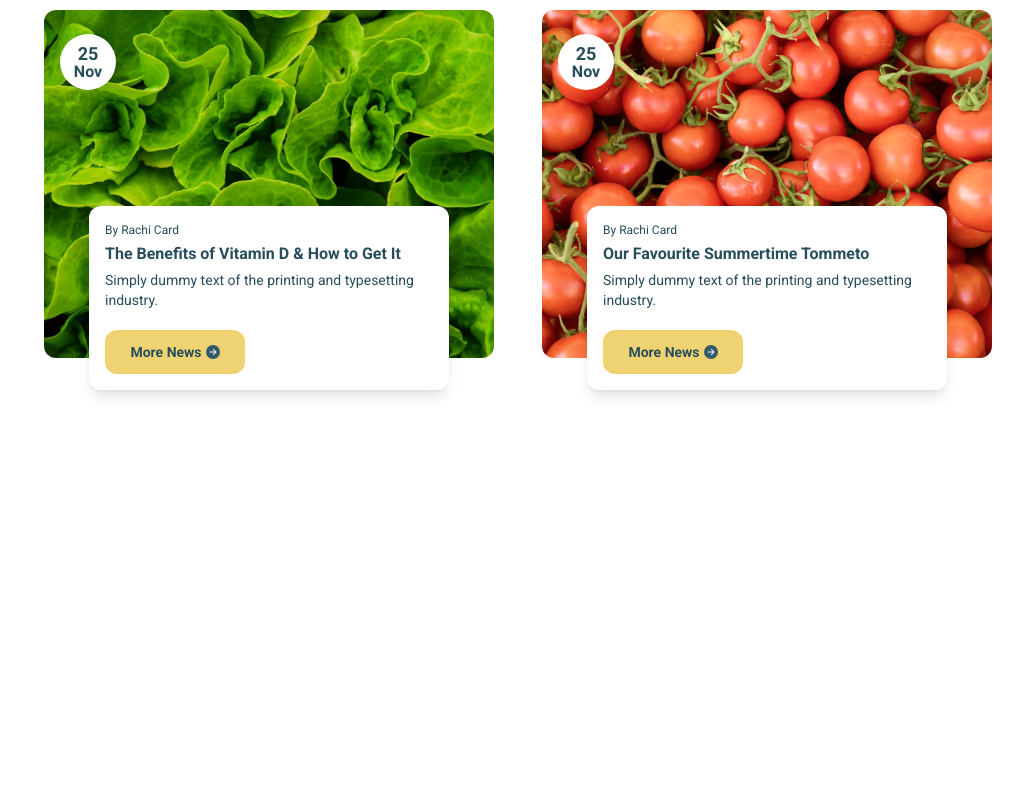
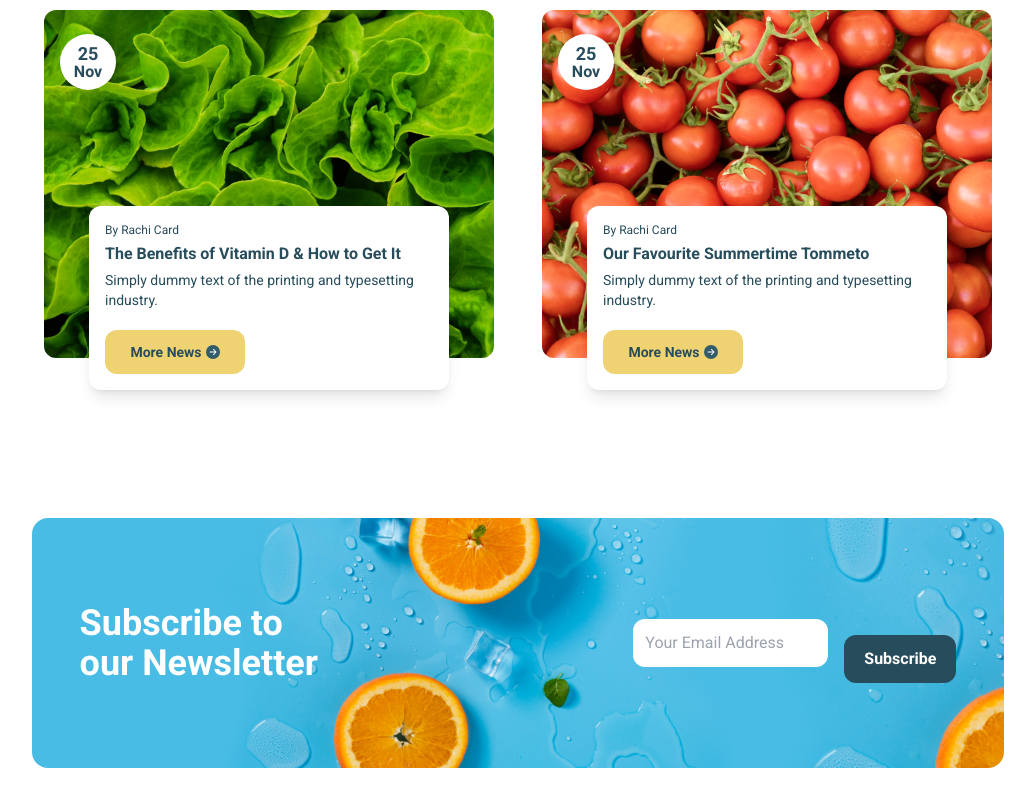
Before and after one commit to Jobayer98/OrganicShop, a React (Vite) app: page / in a window 1280 px wide. Shown: the part 5638-6438 px from the top of the page, without its empty margins (122-1157 px from the left). Before the commit the page ends 6092 px from the top, so only its background shows below. Built offline with nearby package versions, Linux system fonts and the light colour scheme.

Commit message:
add news letter section

```diff
--- a/src/App.jsx
+++ b/src/App.jsx
@@ -7,6 +7,7 @@ import Offer from "./pages/Home/Offer/Offer";
 import ProductOffer from "./pages/Home/Offer/ProductOffer";
 import Our from "./pages/Home/Our/Our";
 import Product from "./pages/Home/Product/Product";
+import Subscribe from "./pages/Home/Subscribe/Subscribe";
 import Testimonial from "./pages/Home/Testimonial/Testimonial";
 
 const App = () => {
@@ -22,6 +23,7 @@ const App = () => {
       <Our />
       <Categroy />
       <News />
+      <Subscribe />
     </div>
   );
 };
--- /dev/null
+++ b/src/pages/Home/Subscribe/Subscribe.css
@@ -0,0 +1,12 @@
+.subscribe {
+  height: 250px;
+  width: 76%;
+  border-radius: 16px;
+  margin: 32px auto;
+
+  background-image: url("../../../assets/Home/Banner/banner6.jpg");
+  background-size: cover;
+  background-repeat: no-repeat;
+  object-fit: cover;
+  background-position: center;
+}
--- /dev/null
+++ b/src/pages/Home/Subscribe/Subscribe.jsx
@@ -0,0 +1,26 @@
+import Button from "../../../components/UI/Buttons/Button";
+import "./Subscribe.css";
+const Subscribe = () => {
+  return (
+    <div className="subscribe flex justify-between items-center px-12 mt-40">
+      <div>
+        <h3 className="text-4xl font-semibold text-white">
+          Subscribe to <br />
+          our Newsletter
+        </h3>
+      </div>
+      <div className="flex justify-center items-center gap-4">
+        <input
+          className="bg-white text-gray-500 py-3 rounded-xl pl-3 outline-none"
+          type="email"
+          placeholder="Your Email Address"
+        />
+        <Button className="bg-[#274C5B] rounded-xl text-white mt-0 px-5">
+          Subscribe
+        </Button>
+      </div>
+    </div>
+  );
+};
+
+export default Subscribe;
```
